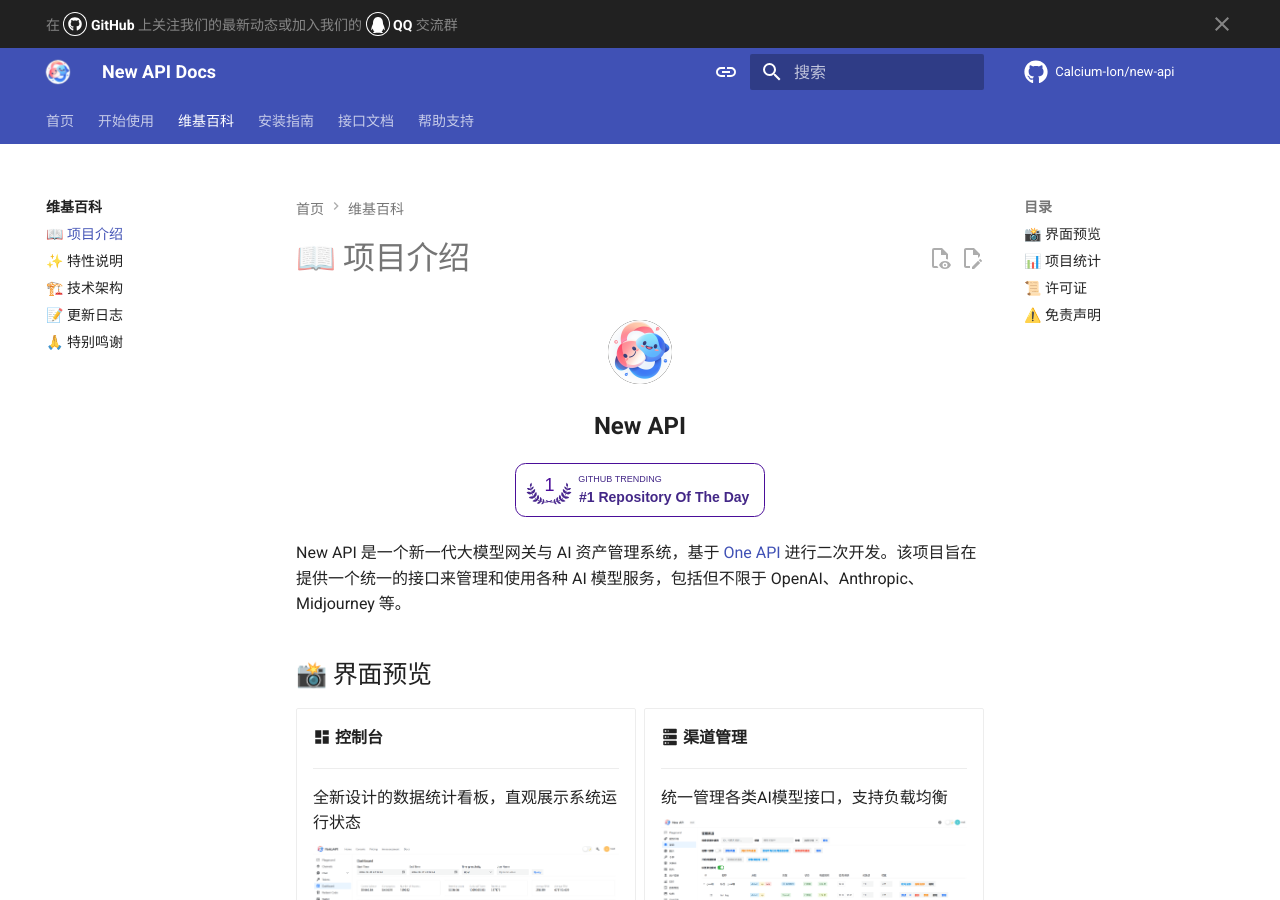
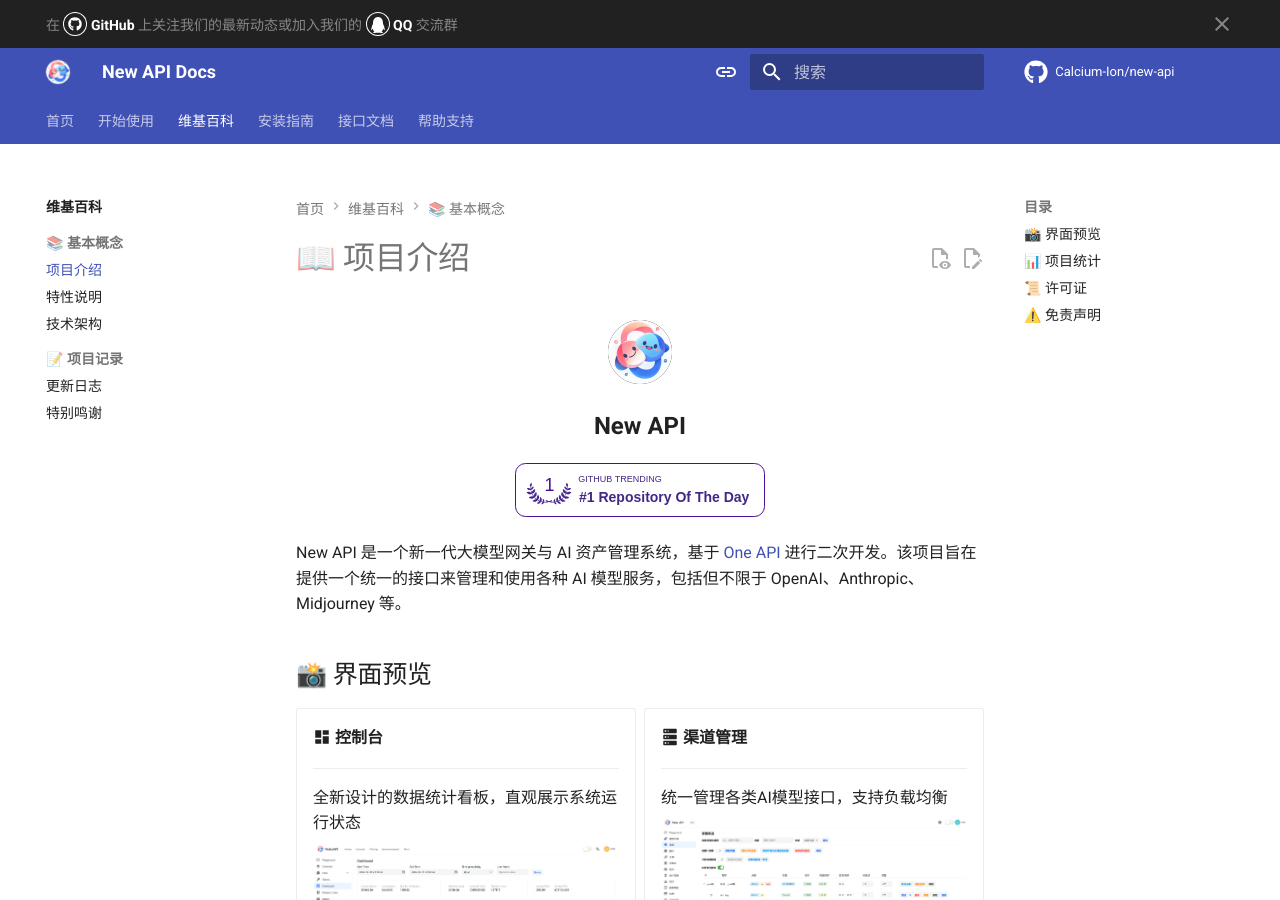
Before and after one commit to zeta-techs/new-api-docs, an MkDocs documentation site: the page built from docs/wiki/project-introduction.md, in a window 1280 px wide and 900 px high. Built offline with MkDocs 1.6.1 and Material for MkDocs 9.7.7, drawn with Linux system fonts in a browser that asks for light colours; comment, search, counter and statistics services are not loaded.

Commit message:
chore: Wiki dashboard

```diff
--- a/docs/wiki/project-introduction.md
+++ b/docs/wiki/project-introduction.md
@@ -1,3 +1,5 @@
+# 📖 项目介绍
+
 <div class="text-center" markdown>
   ![New API Logo](../assets/logo.png)
 
--- a/mkdocs.yml
+++ b/mkdocs.yml
@@ -64,14 +64,16 @@
   - 开始使用: getting-started.md
   - 维基百科:
     - 📖 维基百科: wiki/index.md
-    - 📖 项目介绍: wiki/project-introduction.md
-    - ✨ 特性说明: wiki/features-introduction.md
-    - 🏗️ 技术架构: wiki/technical-architecture.md
-    - 📝 更新日志: wiki/changelog.md
-    # - 🤖 模型支持: wiki/supported-models.md
-    # - 🗺️ 路线图:
+    - 📚 基本概念:
+      - 项目介绍: wiki/project-introduction.md
+      - 特性说明: wiki/features-introduction.md
+      - 技术架构: wiki/technical-architecture.md
+    - 📝 项目记录:
+      - 更新日志: wiki/changelog.md
+      - 特别鸣谢: wiki/special-thanks.md
+    # - 模型支持: wiki/supported-models.md
+    # - 路线图:
     #   - 2025年: wiki/2025-roadmap.md
-    - 🙏 特别鸣谢: wiki/special-thanks.md
   - 安装指南:
     - 🏠 安装指南: installation/index.md
     - 🔧 部署方式:
```
Also changed, not shown: docs/wiki/features-introduction.md (+2 -0 lines), docs/wiki/technical-architecture.md (+2 -0 lines).
